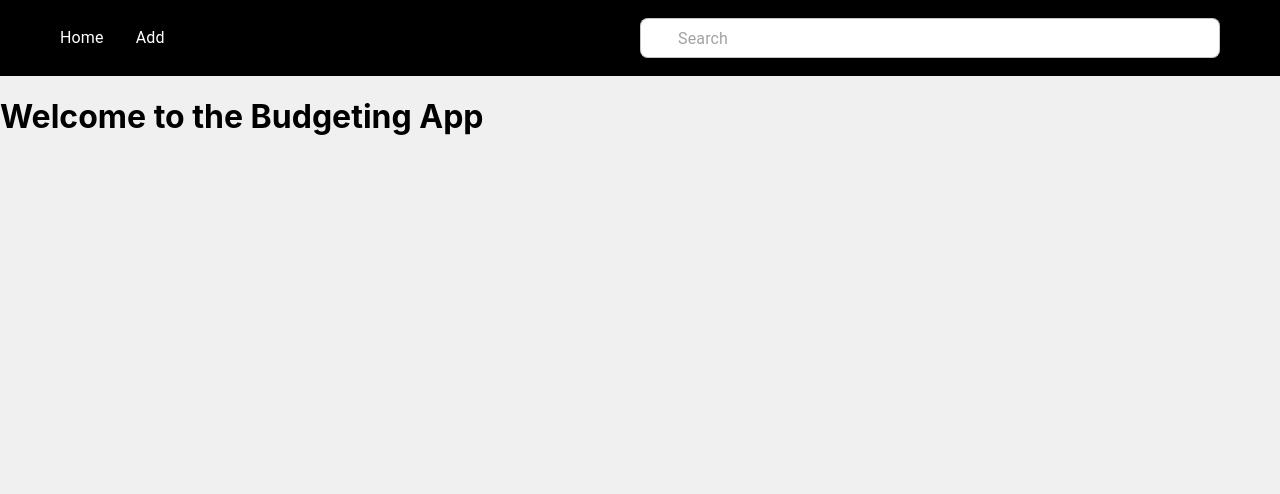
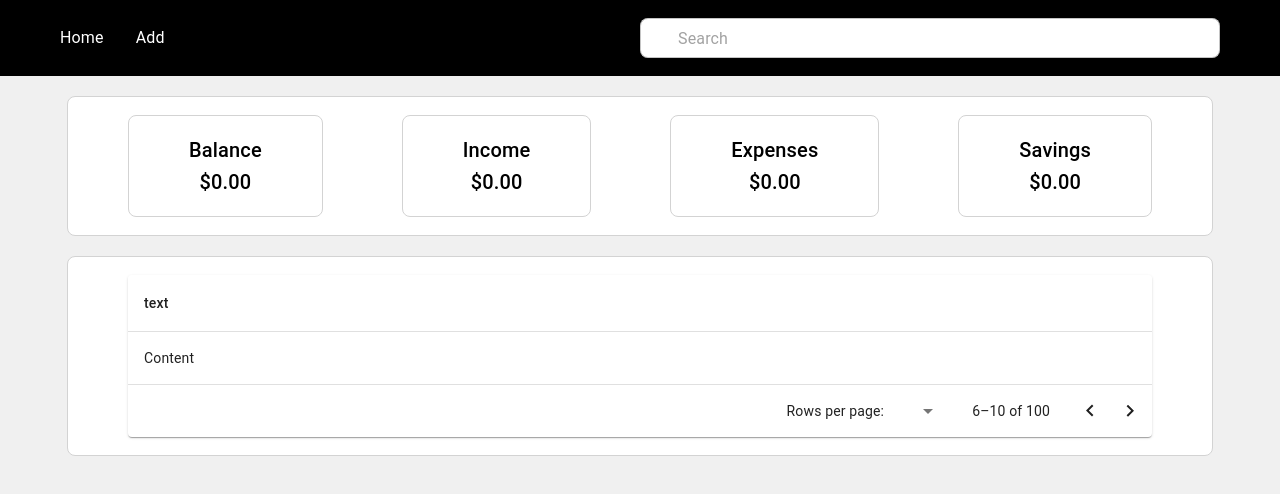
Before and after one commit to rkumari2/fe-budgeting-app, a React (Create React App) app: page / in a window 1280 px wide. Shown: the top 494 px of the page. Built offline with nearby package versions, Linux system fonts and the light colour scheme; some icons are missing.

Commit message:
basic transactions table setup

```diff
--- /dev/null
+++ b/src/components/AmountCard.tsx
@@ -0,0 +1,29 @@
+import { Stack, Typography } from "@mui/material";
+import { FunctionComponent } from "react";
+
+interface Props {
+  title: string;
+  amount: string;
+}
+
+const AmountCard: FunctionComponent<Props> = (props: Props) => {
+  const { title, amount } = props;
+  return (
+    <Stack
+      direction={"column"}
+      justifyContent={"center"}
+      alignItems={"center"}
+      sx={{
+        backgroundColor: "white",
+        padding: "18px 60px",
+        border: "1px solid lightgray",
+        borderRadius: "8px",
+      }}
+    >
+      <Typography variant="h6">{title}</Typography>
+      <Typography variant="h6">{amount}</Typography>
+    </Stack>
+  );
+};
+
+export default AmountCard;
--- /dev/null
+++ b/src/components/TransactionList.tsx
@@ -0,0 +1,45 @@
+import {
+  Paper,
+  Table,
+  TableBody,
+  TableCell,
+  TableContainer,
+  TableHead,
+  TablePagination,
+  TableRow,
+} from "@mui/material";
+import { FunctionComponent } from "react";
+
+interface Props {}
+
+const TransactionList: FunctionComponent<Props> = (props: Props) => {
+  return (
+    <Paper sx={{ width: "100%", overflow: "hidden" }}>
+      <TableContainer sx={{ maxHeight: 440 }}>
+        <Table stickyHeader aria-label="sticky table">
+          <TableHead>
+            <TableRow>
+              <TableCell>text</TableCell>
+            </TableRow>
+          </TableHead>
+          <TableBody>
+            <TableRow>
+              <TableCell>Content</TableCell>
+            </TableRow>
+          </TableBody>
+        </Table>
+      </TableContainer>
+      <TablePagination
+        rowsPerPageOptions={[10, 25, 100]}
+        component="div"
+        count={100} // Replace with actual count of transactions
+        rowsPerPage={5}
+        page={1} // Replace with actual current page
+        onPageChange={() => {}}
+        onRowsPerPageChange={() => {}}
+      />
+    </Paper>
+  );
+};
+
+export default TransactionList;
--- a/src/pages/Home.tsx
+++ b/src/pages/Home.tsx
@@ -1,11 +1,53 @@
+import { Stack } from "@mui/material";
 import { FunctionComponent } from "react";
+import AmountCard from "../components/AmountCard";
+import TransactionList from "../components/TransactionList";
 
 interface Props {}
 
 const Home: FunctionComponent<Props> = (props: Props) => {
   return (
     <>
-      <h1>Welcome to the Budgeting App</h1>
+      <Stack
+        direction="column"
+        justifyContent="start"
+        alignItems="center"
+        sx={{ height: "100vh" }}
+      >
+        <Stack
+          direction="row"
+          justifyContent="space-between"
+          alignItems="center"
+          sx={{
+            backgroundColor: "white",
+            padding: "18px 60px",
+            border: "1px solid lightgray",
+            borderRadius: "8px",
+            width: "80%",
+            marginTop: "20px",
+          }}
+        >
+          <AmountCard title="Balance" amount="$0.00" />
+          <AmountCard title="Income" amount="$0.00" />
+          <AmountCard title="Expenses" amount="$0.00" />
+          <AmountCard title="Savings" amount="$0.00" />
+        </Stack>
+        <Stack
+          direction="row"
+          justifyContent="space-between"
+          alignItems="center"
+          sx={{
+            backgroundColor: "white",
+            padding: "18px 60px",
+            border: "1px solid lightgray",
+            borderRadius: "8px",
+            width: "80%",
+            marginTop: "20px",
+          }}
+        >
+          <TransactionList />
+        </Stack>
+      </Stack>
     </>
   );
 };
```
